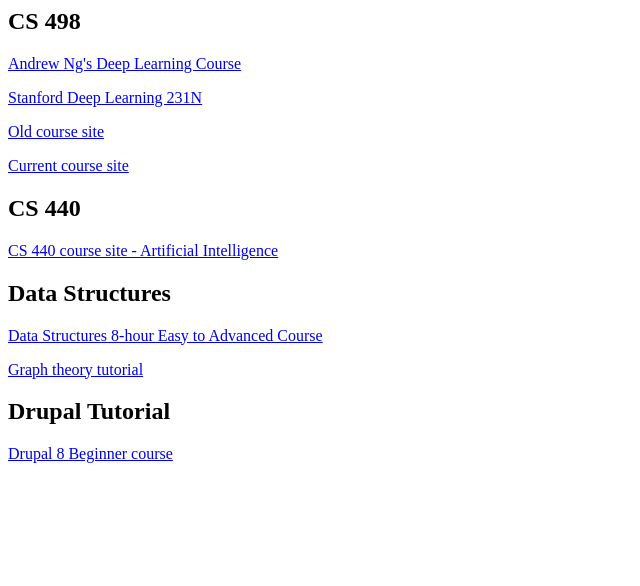
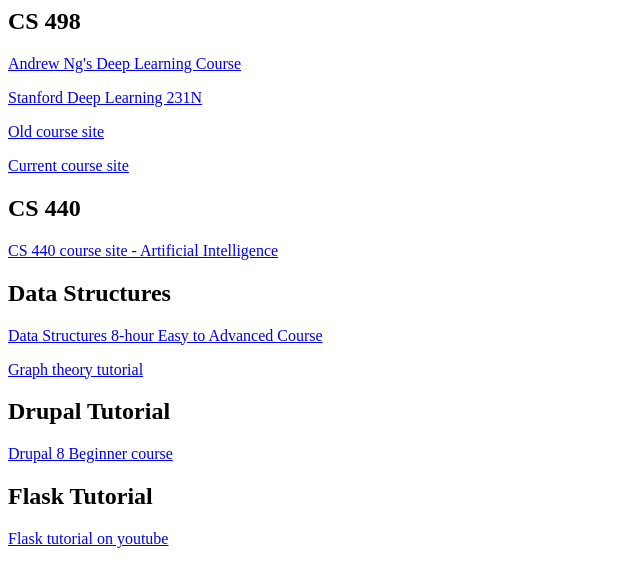
Before and after one commit to kamal229/fall2020, a plain HTML site: page index.html in a window 1280 px wide. Shown: the whole page, without its empty margins (0-640 px from the left). Drawn offline with Linux system fonts and the light colour scheme.

Commit message:
added link to flask tutorial

```diff
--- a/index.html
+++ b/index.html
@@ -19,5 +19,8 @@
 
 	<h2>Drupal Tutorial</h2>
 	<p><a target="_blank" href="https://www.youtube.com/watch?v=-DYSucV1_9w&list=PLtaXuX0nEZk9MKY_ClWcPkGtOEGyLTyCO">Drupal 8 Beginner course</a></p>
+
+	<h2>Flask Tutorial</h2>
+	<p><a target="_blank" href="https://www.youtube.com/watch?v=QnDWIZuWYW0&list=PL-osiE80TeTs4UjLw5MM6OjgkjFeUxCYH&index=2">Flask tutorial on youtube</a></p>
 </body>
 </html>
```
